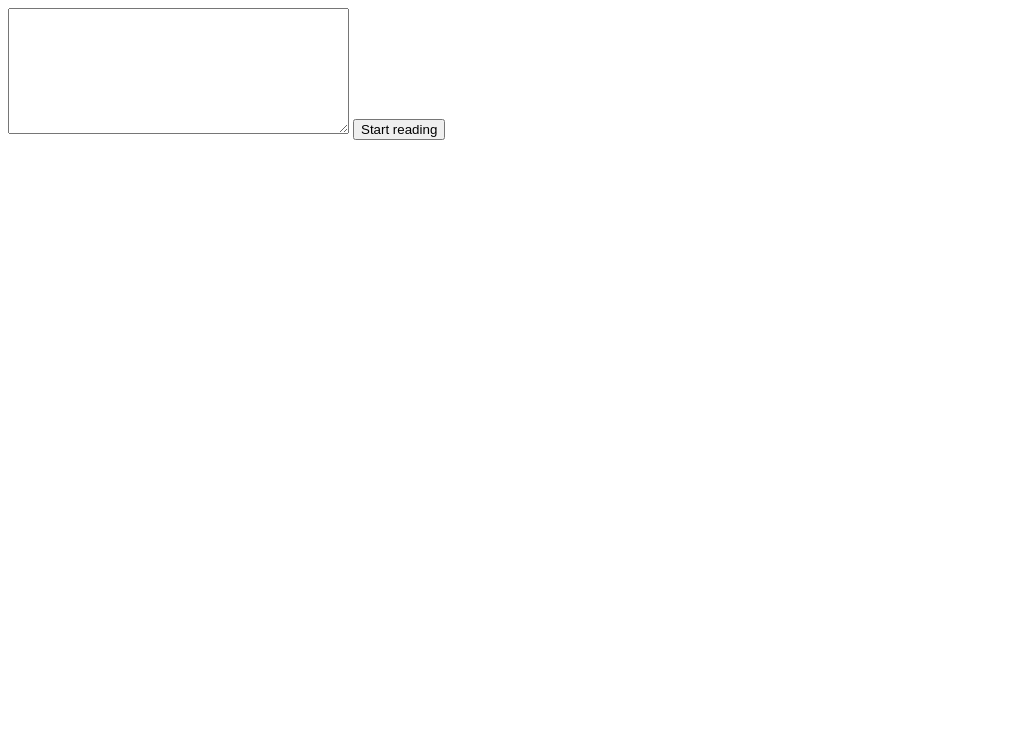
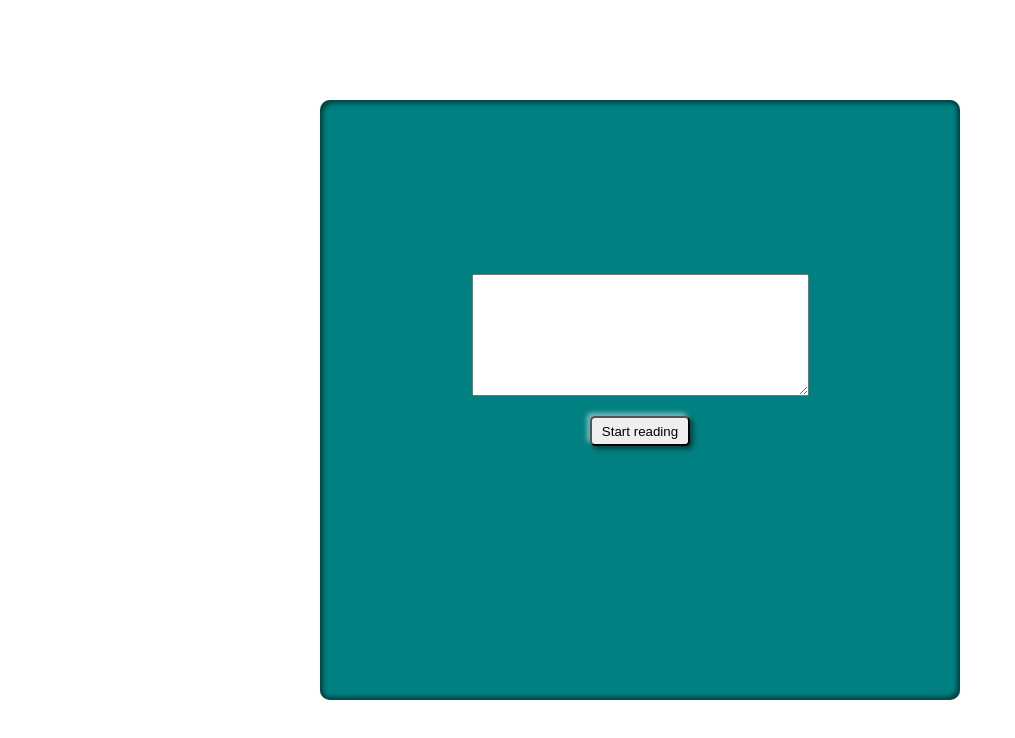
Before and after one commit to tomasfrancizco/word-reader, a plain HTML site: page index.html in a window 1280 px wide. Shown: the whole page, without its empty margins (0-1015 px from the left). Drawn offline with Linux system fonts and the light colour scheme.

Commit message:
some basic style

```diff
--- a/index.html
+++ b/index.html
@@ -7,10 +7,11 @@
     <title>Document</title>
   </head>
   <body>
-    <textarea name="" id="textarea" cols="40" rows="8"></textarea>
-    <button id="start-btn">Start reading</button>
-    <p id="output"></p>
-
+    <div class="container">
+      <textarea name="" id="textarea" cols="40" rows="8"></textarea>
+      <button onclick="print()" id="start-btn">Start reading</button>
+      <p id="output"></p>
+    </div>
     <script src="script.js"></script>
   </body>
 </html>
--- a/script.js
+++ b/script.js
@@ -2,7 +2,7 @@ const textarea = document.getElementById("textarea");
 const output = document.getElementById("output");
 const button = document.getElementById("start-btn");
 
-button.onclick = function(){
+function print(){
   if(textarea.value){
     const arr = textarea.value.split(" ");
     let index = 0;
@@ -11,6 +11,6 @@ button.onclick = function(){
         output.innerHTML = arr[index];
         index++
       }
-    }, 1000)
+    }, 200)
   }
 };
--- a/style.css
+++ b/style.css
@@ -0,0 +1,49 @@
+* {
+  margin: 0;
+  padding: 0;
+}
+
+body {
+  height: 100vh;
+  display: flex;
+  justify-content: center;
+  align-items: center;
+}
+
+.container {
+  height: 600px;
+  width: 50%;
+  background-color: teal;
+  display: flex;
+  flex-direction: column;
+  justify-content: center;
+  align-items: center;
+  font-family: Arial, Helvetica, sans-serif;
+  border-radius: 10px;
+  box-shadow: 3px 3px 5px 0 rgba(0, 0, 0, 0.5) inset,
+  -3px -3px 5px 0 rgba(0, 0, 0, 0.5) inset;
+}
+
+button {
+  margin: 20px 0;
+  width: 100px;
+  height: 30px;
+  box-shadow: 3px 3px 5px 0 rgba(0, 0, 0, 0.5),
+    -3px -3px 5px 0 rgba(255, 255, 255, 0.5);
+  border-radius: 5px;
+}
+
+button:active {
+  box-shadow: 3px 3px 5px 0 rgba(0, 0, 0, 0.5) inset,
+    -3px -3px 5px 0 rgba(255, 255, 255, 0.5) inset;
+}
+
+button:focus {
+  outline: 0;
+}
+
+#output {
+  height: 60px;
+  text-align: center;
+  font-size: 50px;
+}
```
